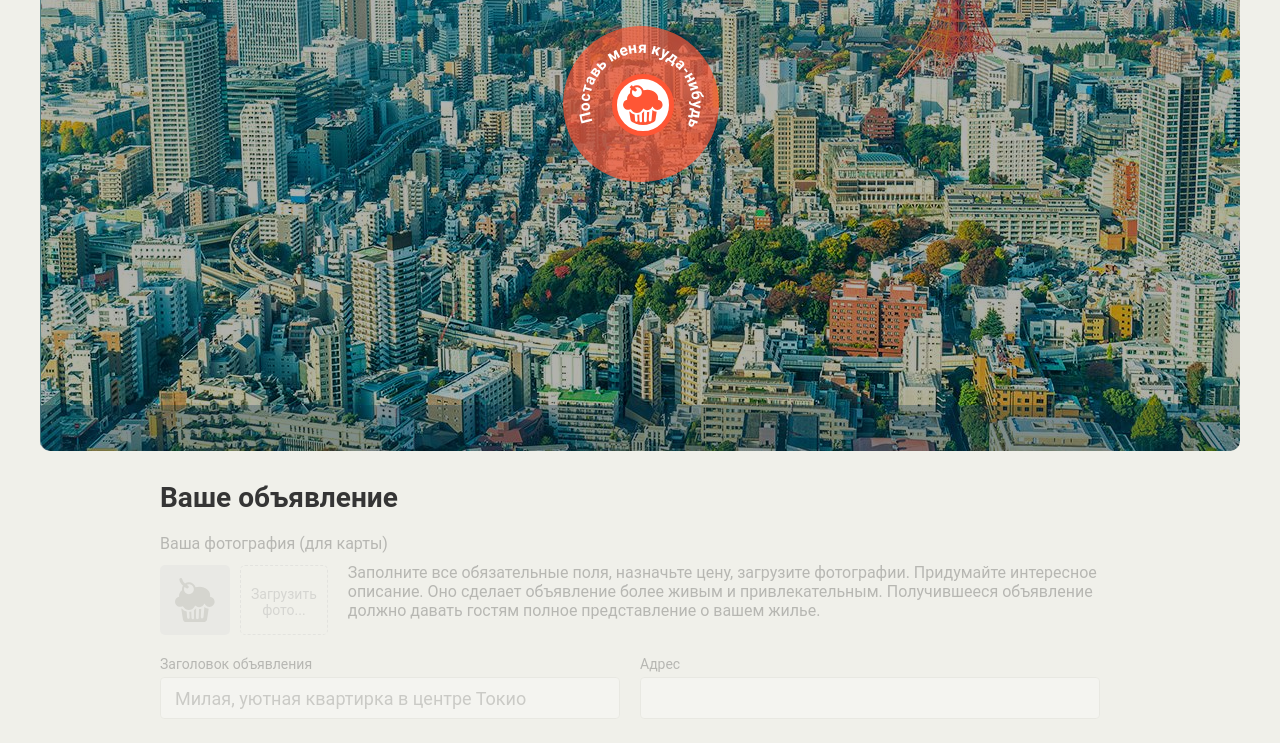
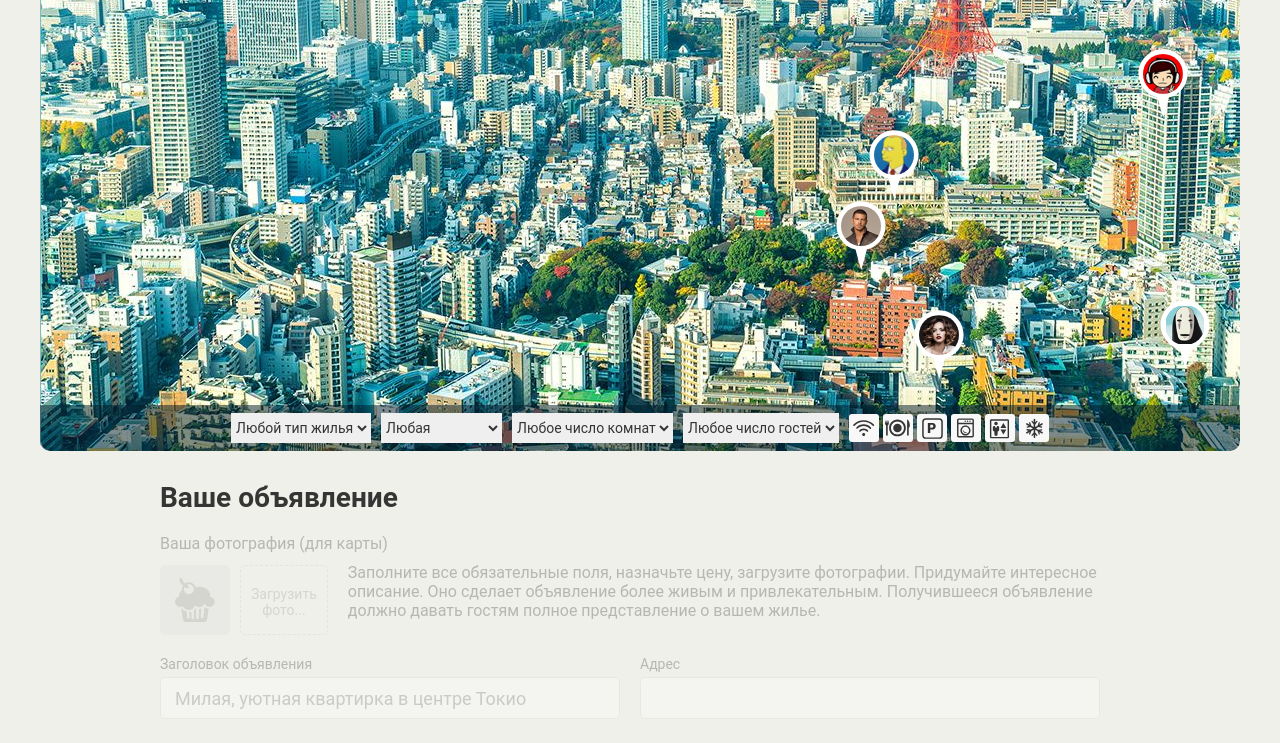
Before and after one commit to marie-uglova/1321951-keksobooking-19, a website: page index.html in a window 1280 px wide. Shown: the part 299-1042 px from the top of the page. Drawn offline with Linux system fonts and the light colour scheme; files whose address does not match are found by name.

Commit message:
Личный проект: больше деталей (часть 1)

```diff
--- a/index.html
+++ b/index.html
@@ -23,7 +23,7 @@
         <div class="map__overlay">
           <h2 class="map__title">И снова Токио!</h2>
         </div>
-        <button class="map__pin map__pin--main" style="left: 570px; top: 375px;">
+        <!--<button class="map__pin map__pin--main" style="left: 570px; top: 375px;">
           <img src="img/muffin-red.svg" width="40" height="44" draggable="false" alt="Метка объявления">
           <svg viewBox="0 0 70 70" width="156" height="156" aria-label="Метка для поиска жилья">
             <defs>
@@ -32,7 +32,7 @@
             <ellipse cx="35" cy="35" rx="35" ry="35" fill="rgba(255, 86, 53, 0.7)" />
             <text><textPath xlink:href="#tophalf" startOffset="0">Поставь меня куда-нибудь</textPath></text>
           </svg>
-        </button>
+        </button>-->
       </div>
 
       <!-- Фильтрация объявлений -->
@@ -230,7 +230,9 @@
 
   <!-- Метка объявления -->
   <template id="pin">
-    <button type="button" class="map__pin" style="left: 200px; top: 400px;"><img src="img/avatars/user07.png" width="40" height="40" draggable="false" alt="Метка объявления"></button>
+    <button type="button" class="map__pin" style="">
+      <img src="img/avatars/user07.png" width="40" height="40" draggable="false" alt="Метка объявления">
+    </button>
   </template>
 
   <!-- Сообщение об успешном создании объявления -->
@@ -248,5 +250,7 @@
     </div>
   </template>
 
+  <script src="js/main.js"></script>
+
 </body>
 </html>
--- /dev/null
+++ b/js/main.js
@@ -0,0 +1,80 @@
+'use strict';
+
+document.querySelector('.map').classList.remove('map--faded');
+
+var PIN_WIDTH = 50;
+var PIN_HEIGHT = 70;
+var titles = [
+  'Заголовок объявления 1',
+  'Заголовок объявления 2',
+  'Заголовок объявления 3',
+  'Заголовок объявления 4',
+  'Заголовок объявления 5',
+  'Заголовок объявления 6',
+  'Заголовок объявления 7',
+  'Заголовок объявления 8'
+];
+var advertisements = [];
+var fragment = document.createDocumentFragment(); // пустой фрагмент
+var mapPins = document.querySelector('.map__pins');
+var mapPin = document.querySelector('#pin').content.querySelector('.map__pin');
+var mapPinsWidth = mapPins.offsetWidth;
+var mapPinsHeight = mapPins.offsetHeight;
+
+var randomizeInteger = function (min, max) {
+  var rand = min + Math.random() * (max - min);
+
+  return Math.floor(rand);
+};
+
+var pushMapPinsPropety = function () {
+  for (var i = 0; i < 8; i++) {
+    advertisements.push({
+      author: {
+        avatar: 'img/avatars/user' + (i + 1).toString().padStart(2, '0') + '.png'
+      },
+      offer: {
+        title: titles[i],
+        address: [location.x, location.y],
+        price: 500,
+        type: 'palace',
+        rooms: 5,
+        guests: 20,
+        checkin: '12:00',
+        checkout: '12:00',
+        features: ['wifi', 'dishwasher', 'parking', 'washer', 'elevator', 'conditioner'],
+        description: 'строка с описанием',
+        photos: ['http://o0.github.io/assets/images/tokyo/hotel1.jpg', 'http://o0.github.io/assets/images/tokyo/hotel3.jpg']
+      },
+      location: {
+        x: randomizeInteger(mapPinsWidth, mapPinsHeight),
+        y: randomizeInteger(130, 630)
+      }
+    });
+  }
+};
+
+/* клонируем mapPin */
+var cloneMapPin = function (advertisement) {
+  var mapPinElement = mapPin.cloneNode(true);
+  mapPinElement.querySelector('img').setAttribute('src', advertisement.author.avatar);
+  mapPinElement.querySelector('img').setAttribute('alt', advertisement.offer.title);
+  mapPinElement.style.left = advertisement.location.x + PIN_WIDTH / 2 + 'px';
+  mapPinElement.style.top = advertisement.location.y + PIN_HEIGHT + 'px';
+
+  return mapPinElement;
+};
+
+/* размножаем 8 раз fragment с mapPin внутри */
+var cloneFragment = function () {
+  for (var i = 0; i < 8; i++) {
+    fragment.appendChild(cloneMapPin(advertisements[i]));
+  }
+};
+
+pushMapPinsPropety();
+
+cloneFragment();
+
+/* вставляем фрагмент в mapPins */
+mapPins.appendChild(fragment);
```
